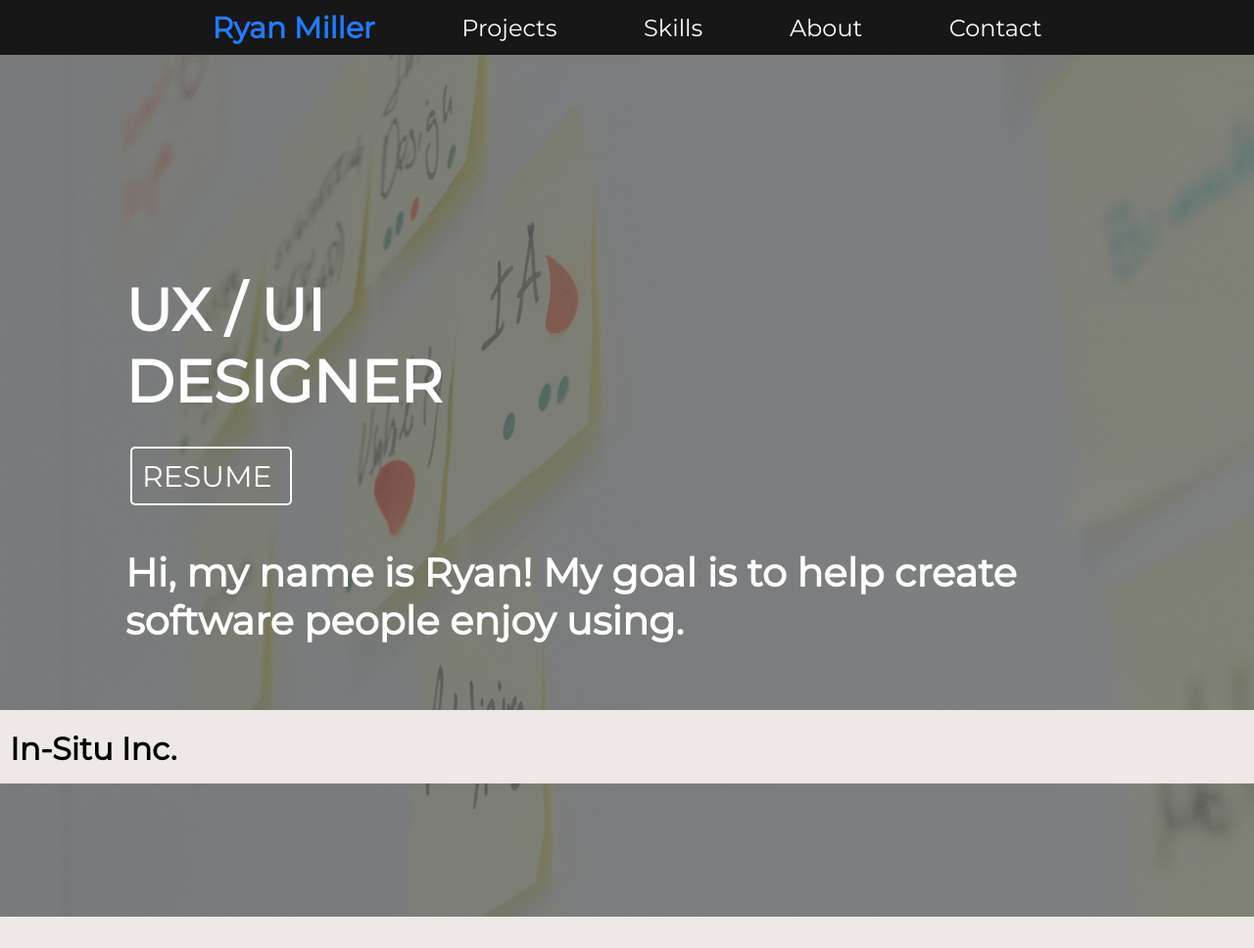
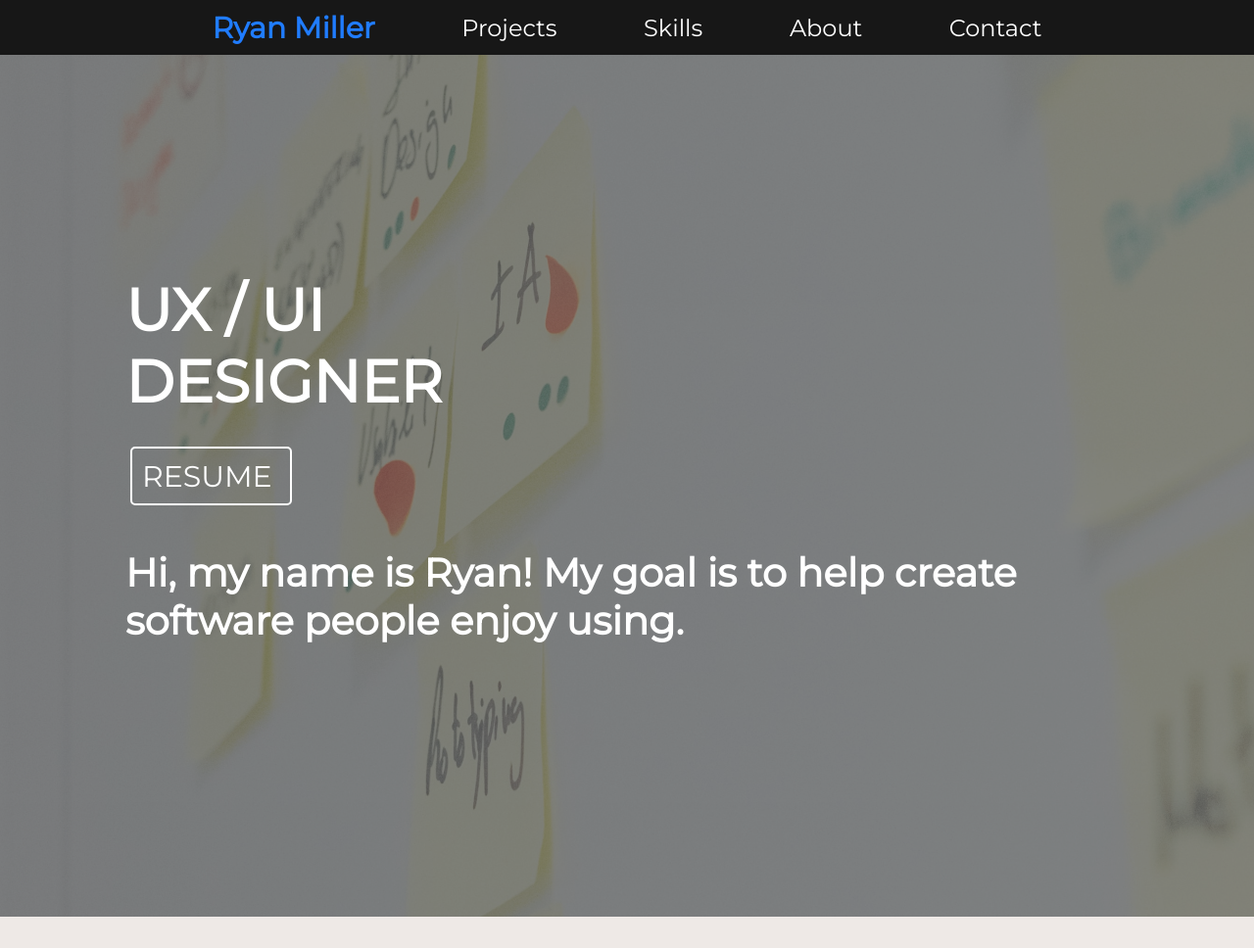
Before and after one commit to rymill515/ryan-miller-portfolio-js, a plain HTML site: page index.html in a window 1280 px wide. Shown: the top 968 px of the page at 98% size. Drawn offline with nearby package versions, Linux system fonts and the light colour scheme.

Commit message:
Update index.html

```diff
--- a/index.html
+++ b/index.html
@@ -90,35 +90,6 @@
                 </div>
 
 
-            <div class="project-item">
-                    <div class="text-container">
-                        <h2 class="name">CNH Industrial</h2>
-                        <div class="content">
-                            <p>Cloud Applications for Precision Agriculture Technologies</p>
-                            <button class="button">
-                                <a href="https://uxfol.io/ryn.m.mllr" target="_blank">
-                                <h3>View Project</h3>
-                            </button></a>
-                        </div>
-                    </div>
-                </div>
-            </div>
-
-            <div class="project-item">
-                    <div class="text-container">
-                        <h2 class="name">In-Situ Inc.</h2>
-                        <div class="content">
-                            <p>Water Quality & Quantity Software</p>
-                            <button class="button">
-                                <a href="https://uxfol.io/ryn.m.mllr" target="_blank">
-                                <h3>View Project</h3>
-                            </button></a>
-                        </div>
-                    </div>
-                </div>
-            </div>
-
-
    </div>
 
    <a class="project-header3" href="https://uxfol.io/ryn.m.mllr" target="_blank">View All Projects</a>
```
